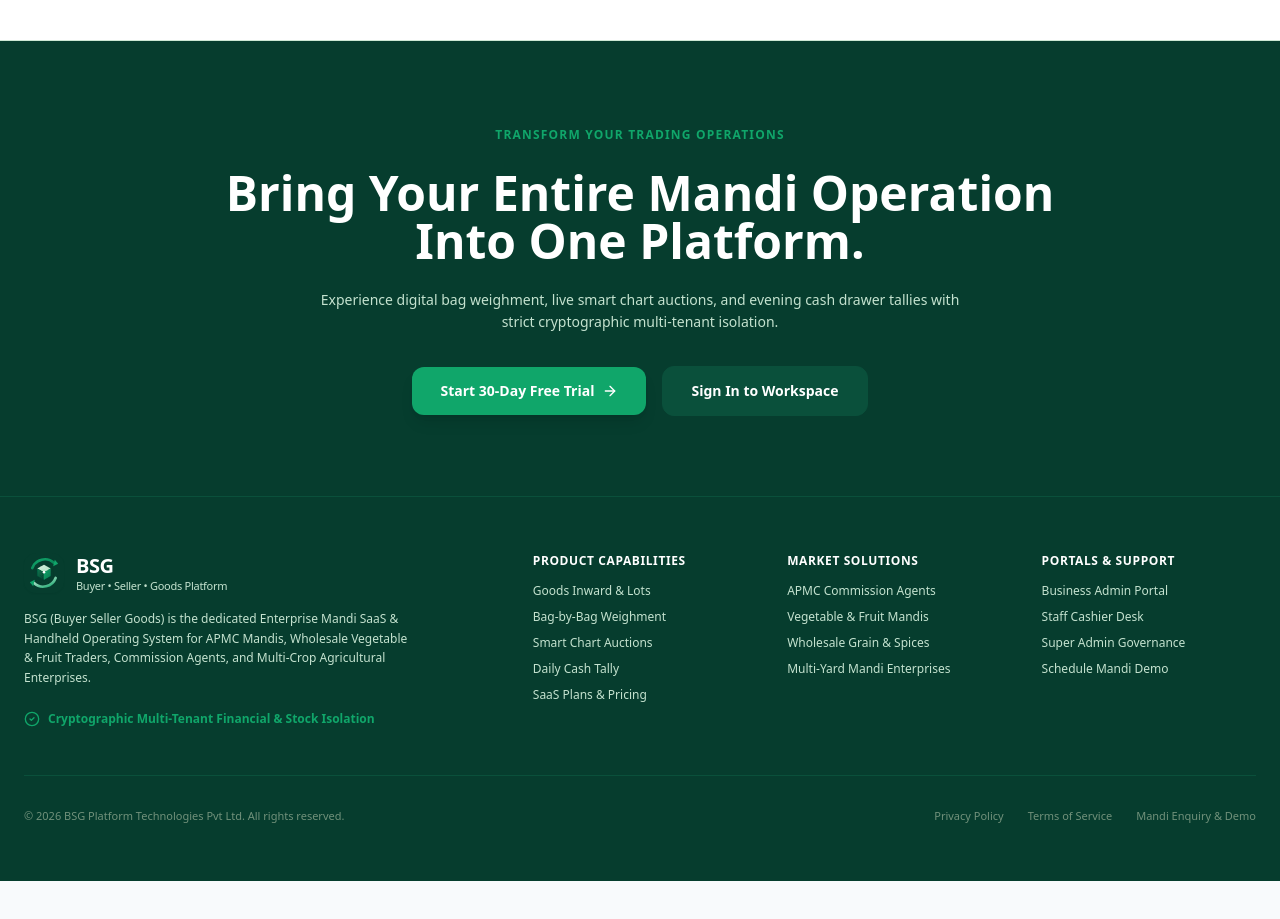
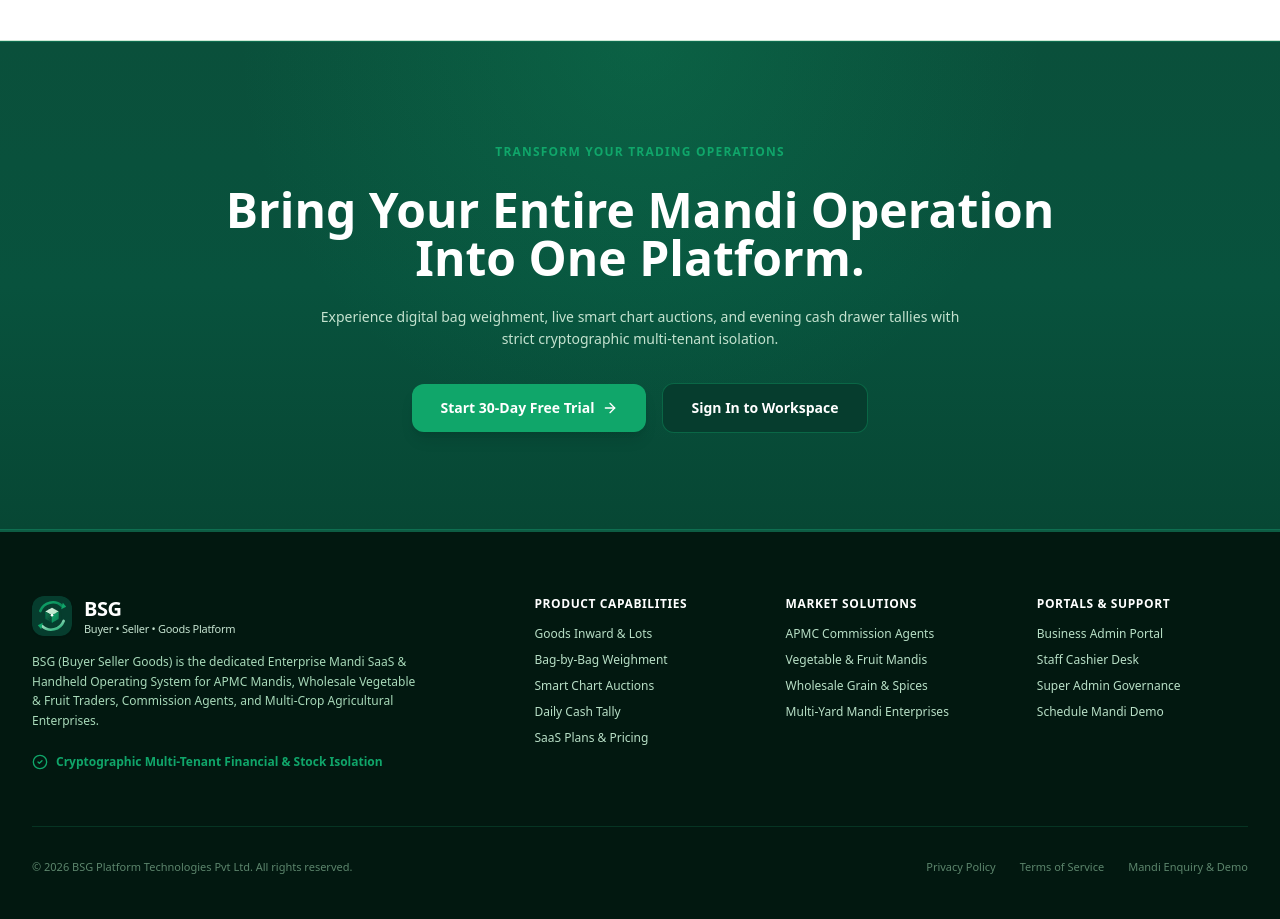
Before and after one commit to TamilselvanRaman/BSG, a Next.js app in the folder web/: page / in a window 1280 px wide. Shown: the part 7820-8739 px from the top of the page. Before the commit the page ends 8701 px from the top, so only its background shows below. Built offline with nearby package versions, Linux system fonts and the light colour scheme.

Commit message:
style(design): differentiate Final CTA section with rich forest-emerald gradient and Footer with ultra-deep obsidian green

```diff
--- a/web/src/app/about/page.tsx
+++ b/web/src/app/about/page.tsx
@@ -98,8 +98,9 @@ export default function AboutPage() {
       </section>
 
       {/* CTA */}
-      <section className="py-20 bg-[#063D2E] text-white text-center">
-        <div className="mx-auto max-w-4xl px-4 space-y-6">
+      <section className="relative overflow-hidden py-24 bg-gradient-to-b from-[#0A503B] via-[#08523D] to-[#074734] text-white text-center border-t border-[#0E6E50] border-b border-[#063423]">
+        <div className="absolute inset-0 bg-[radial-gradient(circle_at_top,_var(--tw-gradient-stops))] from-[#10A66A]/20 via-transparent to-transparent pointer-events-none" />
+        <div className="relative mx-auto max-w-4xl px-4 space-y-6">
           <span className="text-xs font-bold uppercase tracking-widest text-[#10A66A]">
             Experience Enterprise Mandi Tech
           </span>
--- a/web/src/app/faq/page.tsx
+++ b/web/src/app/faq/page.tsx
@@ -140,8 +140,9 @@ export default function FaqPage() {
       </section>
 
       {/* Still Have Questions */}
-      <section className="py-20 bg-[#063D2E] text-white text-center">
-        <div className="mx-auto max-w-3xl px-4 space-y-4">
+      <section className="relative overflow-hidden py-24 bg-gradient-to-b from-[#0A503B] via-[#08523D] to-[#074734] text-white text-center border-t border-[#0E6E50] border-b border-[#063423]">
+        <div className="absolute inset-0 bg-[radial-gradient(circle_at_top,_var(--tw-gradient-stops))] from-[#10A66A]/20 via-transparent to-transparent pointer-events-none" />
+        <div className="relative mx-auto max-w-3xl px-4 space-y-4">
           <span className="text-xs font-bold uppercase tracking-widest text-[#10A66A]">
             Direct Mandi Support
           </span>
@@ -160,7 +161,7 @@ export default function FaqPage() {
             </Link>
             <Link
               href="/register"
-              className="rounded-xl border border-[#0A503B] bg-[#0A503B] hover:bg-[#0E664C] px-6 py-3 text-xs font-bold text-white transition"
+              className="rounded-xl border border-[#10A66A]/40 bg-[#063D2E] hover:bg-[#087A50] px-6 py-3 text-xs font-bold text-white transition"
             >
               Start 30-Day Free Trial
             </Link>
--- a/web/src/app/features/page.tsx
+++ b/web/src/app/features/page.tsx
@@ -260,8 +260,9 @@ export default function FeaturesPage() {
       </section>
 
       {/* CTA Box */}
-      <section className="py-20 bg-[#063D2E] text-white">
-        <div className="mx-auto max-w-4xl px-4 text-center space-y-6">
+      <section className="relative overflow-hidden py-24 bg-gradient-to-b from-[#0A503B] via-[#08523D] to-[#074734] text-white border-t border-[#0E6E50] border-b border-[#063423]">
+        <div className="absolute inset-0 bg-[radial-gradient(circle_at_top,_var(--tw-gradient-stops))] from-[#10A66A]/20 via-transparent to-transparent pointer-events-none" />
+        <div className="relative mx-auto max-w-4xl px-4 text-center space-y-6">
           <span className="text-xs font-bold uppercase tracking-widest text-[#10A66A]">
             Deploy to Your Market Yard
           </span>
@@ -280,7 +281,7 @@ export default function FeaturesPage() {
             </Link>
             <Link
               href="/contact"
-              className="rounded-xl border border-[#0A503B] bg-[#0A503B] hover:bg-[#0E664C] px-7 py-3.5 text-sm font-bold text-white transition"
+              className="rounded-xl border border-[#10A66A]/40 bg-[#063D2E] hover:bg-[#087A50] px-7 py-3.5 text-sm font-bold text-white transition"
             >
               Schedule Guided Demo
             </Link>
--- a/web/src/app/page.tsx
+++ b/web/src/app/page.tsx
@@ -1119,10 +1119,12 @@ export default function HomePage() {
       </section>
 
       {/* ============================================================
-          11. FINAL CTA (DEEP FOREST GREEN FULL-WIDTH)
+          11. FINAL CTA (RICH FOREST-EMERALD GRADIENT SECTION)
          ============================================================ */}
-      <section className="py-20 bg-[#063D2E] text-white">
-        <div className="mx-auto max-w-4xl px-4 text-center space-y-6">
+      <section className="relative overflow-hidden py-24 bg-gradient-to-b from-[#0A503B] via-[#08523D] to-[#074734] text-white border-t border-[#0E6E50] border-b border-[#063423]">
+        {/* Subtle radial emerald glow */}
+        <div className="absolute inset-0 bg-[radial-gradient(circle_at_top,_var(--tw-gradient-stops))] from-[#10A66A]/20 via-transparent to-transparent pointer-events-none" />
+        <div className="relative mx-auto max-w-4xl px-4 text-center space-y-6">
           <span className="text-xs font-bold uppercase tracking-widest text-[#10A66A]">
             Transform Your Trading Operations
           </span>
@@ -1142,7 +1144,7 @@ export default function HomePage() {
             </Link>
             <Link
               href="/login"
-              className="inline-flex items-center gap-2 rounded-xl border border-[#0A503B] bg-[#0A503B] hover:bg-[#0E664C] px-7 py-3.5 text-sm font-bold text-white transition"
+              className="inline-flex items-center gap-2 rounded-xl border border-[#10A66A]/40 bg-[#063D2E] hover:bg-[#087A50] px-7 py-3.5 text-sm font-bold text-white transition"
             >
               <span>Sign In to Workspace</span>
             </Link>
--- a/web/src/app/pricing/page.tsx
+++ b/web/src/app/pricing/page.tsx
@@ -246,8 +246,9 @@ export default function PricingPage() {
       </section>
 
       {/* CTA Section */}
-      <section className="py-20 bg-[#063D2E] text-white">
-        <div className="mx-auto max-w-4xl px-4 text-center space-y-6">
+      <section className="relative overflow-hidden py-24 bg-gradient-to-b from-[#0A503B] via-[#08523D] to-[#074734] text-white border-t border-[#0E6E50] border-b border-[#063423]">
+        <div className="absolute inset-0 bg-[radial-gradient(circle_at_top,_var(--tw-gradient-stops))] from-[#10A66A]/20 via-transparent to-transparent pointer-events-none" />
+        <div className="relative mx-auto max-w-4xl px-4 text-center space-y-6">
           <span className="text-xs font-bold uppercase tracking-widest text-[#10A66A]">
             Risk-Free Guarantee
           </span>
--- a/web/src/app/solutions/page.tsx
+++ b/web/src/app/solutions/page.tsx
@@ -162,8 +162,9 @@ export default function SolutionsPage() {
       </section>
 
       {/* Conversion Banner */}
-      <section className="py-20 bg-[#063D2E] text-white">
-        <div className="mx-auto max-w-4xl px-4 text-center space-y-6">
+      <section className="relative overflow-hidden py-24 bg-gradient-to-b from-[#0A503B] via-[#08523D] to-[#074734] text-white border-t border-[#0E6E50] border-b border-[#063423]">
+        <div className="absolute inset-0 bg-[radial-gradient(circle_at_top,_var(--tw-gradient-stops))] from-[#10A66A]/20 via-transparent to-transparent pointer-events-none" />
+        <div className="relative mx-auto max-w-4xl px-4 text-center space-y-6">
           <span className="text-xs font-bold uppercase tracking-widest text-[#10A66A]">
             Tailored Industry Onboarding
           </span>
@@ -182,7 +183,7 @@ export default function SolutionsPage() {
             </Link>
             <Link
               href="/contact"
-              className="rounded-xl border border-[#0A503B] bg-[#0A503B] hover:bg-[#0E664C] px-7 py-3.5 text-sm font-bold text-white transition"
+              className="rounded-xl border border-[#10A66A]/40 bg-[#063D2E] hover:bg-[#087A50] px-7 py-3.5 text-sm font-bold text-white transition"
             >
               Schedule Mandi Consultation
             </Link>
--- a/web/src/components/PublicLayout.tsx
+++ b/web/src/components/PublicLayout.tsx
@@ -127,13 +127,13 @@ export function PublicNavbar() {
 
 export function PublicFooter() {
   return (
-    <footer className="border-t border-[#0A503B] bg-[#063D2E] text-[#C4E2CF]">
-      <div className="mx-auto max-w-7xl px-6 py-14">
+    <footer className="border-t-2 border-[#0D5C43] bg-[#021810] text-[#B8DFC6]">
+      <div className="mx-auto max-w-7xl px-4 sm:px-6 lg:px-8 py-16">
         <div className="grid gap-10 md:grid-cols-2 lg:grid-cols-5">
           {/* Brand Col */}
           <div className="lg:col-span-2 space-y-4">
             <BsgLogo size="md" theme="dark" />
-            <p className="text-xs text-[#C4E2CF] leading-relaxed max-w-sm">
+            <p className="text-xs text-[#A8D9B9] leading-relaxed max-w-sm">
               BSG (Buyer Seller Goods) is the dedicated Enterprise Mandi SaaS & Handheld Operating System for APMC Mandis, Wholesale Vegetable & Fruit Traders, Commission Agents, and Multi-Crop Agricultural Enterprises.
             </p>
             <div className="flex items-center gap-2 pt-2 text-xs font-semibold text-[#10A66A]">
@@ -177,12 +177,12 @@ export function PublicFooter() {
           </div>
         </div>
 
-        <div className="mt-12 flex flex-wrap items-center justify-between gap-4 border-t border-[#0A503B] pt-8 text-[11px] text-[#71917B]">
+        <div className="mt-14 flex flex-wrap items-center justify-between gap-4 border-t border-[#063423] pt-8 text-[11px] text-[#5C856C]">
           <p>© {new Date().getFullYear()} BSG Platform Technologies Pvt Ltd. All rights reserved.</p>
           <div className="flex items-center gap-6">
-            <Link href="/privacy" className="hover:text-[#C4E2CF] transition">Privacy Policy</Link>
-            <Link href="/terms" className="hover:text-[#C4E2CF] transition">Terms of Service</Link>
-            <Link href="/contact" className="hover:text-[#C4E2CF] transition">Mandi Enquiry & Demo</Link>
+            <Link href="/privacy" className="hover:text-[#B8DFC6] transition">Privacy Policy</Link>
+            <Link href="/terms" className="hover:text-[#B8DFC6] transition">Terms of Service</Link>
+            <Link href="/contact" className="hover:text-[#B8DFC6] transition">Mandi Enquiry & Demo</Link>
           </div>
         </div>
       </div>
```
Also changed, not shown: 1 other file (tests, documents, lock files or other folders).
